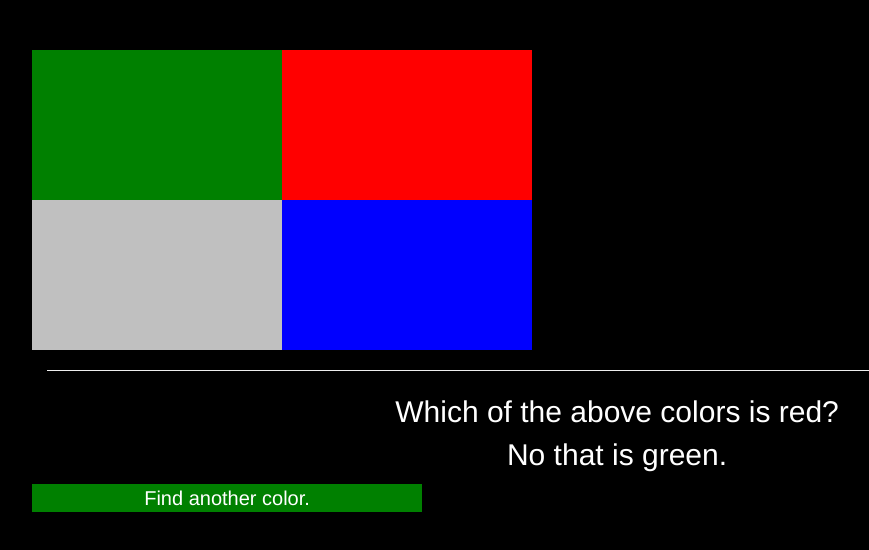
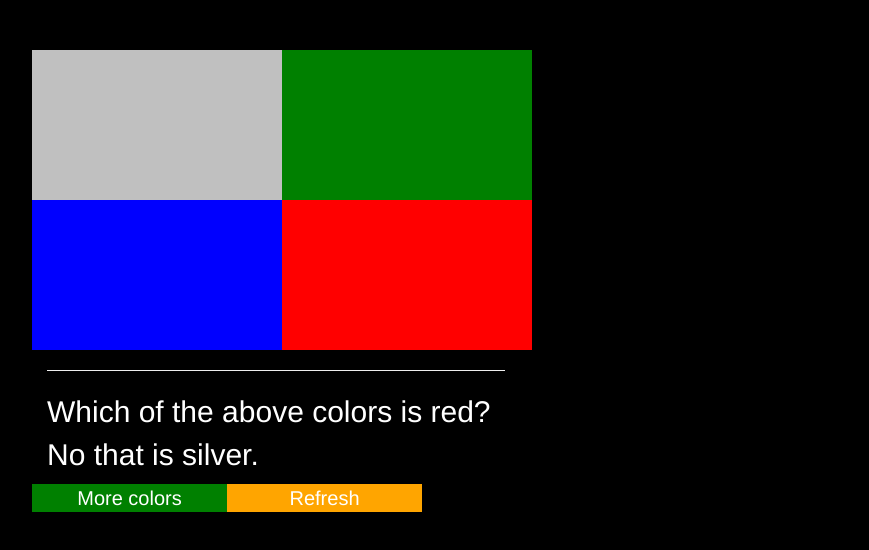
Before and after one commit to Bongwe/name-the-color, a plain HTML site: page index.html in a window 1280 px wide. Both pictures are taken after a click on the element 180 px from the left and 125 px from the top of the page. Shown: the whole page, without its empty margins (23-892 px from the left). Drawn offline with Linux system fonts and the light colour scheme.

Commit message:
added more colors

```diff
--- a/css/main.css
+++ b/css/main.css
@@ -24,26 +24,11 @@ body{
 	background-color: green;
 }
 
+#refresh {
+	background-color: orange;
+}
+
 #theAnswer {
 	width: 200;
 	height: 50px;
 }
-/* #block-1{
-	background-color:green;
-	color: green;
-}
-
-#block-2{
-	background-color:yellow;
-	color: yellow;
-}
-
-#block-3{
-	background-color:pink;
-	color: pink;
-}
-
-#block-4{
-	background-color:blue;
-	color: blue;
-}*/
--- a/index.html
+++ b/index.html
@@ -20,7 +20,7 @@
 	<body>
 		<div class="container">
 			<!-- Example row of columns -->
-			<div class="row text-center">
+			<div class="row">
 				<div class="col-md-6 blocks" id="block-0"></div>
 				<div class="col-md-6 blocks" id="block-1"></div>
 			</div>
@@ -29,19 +29,26 @@
 				<div class="col-md-6 blocks" id="block-3"></div>
 			</div>
 
-			<hr>
+			<div class="row">
+				<div class="col-md-5">
+					<hr>
+				</div>
+			</div>
 
 			<div class="row">
-				<div class="col-md-12 text-center messages" id="theQuestion">
+				<div class="col-md-12 messages" id="theQuestion">
 				</div>
 			</div>
 			<div class="row">
-				<div class="col-md-12 text-center messages" id="theAnswer">
+				<div class="col-md-12 messages" id="theAnswer">
 				</div>
 			</div>
 			<div class="row">
-				<div class="col-md-4 text-center" id="findMoreColors">
-					Find another color.
+				<div class="col-md-2 text-center" id="findMoreColors">
+					More colors
+				</div>
+				<div class="col-md-2 text-center" id="refresh">
+					Refresh
 				</div>
 			</div>
 		</div> <!-- /container -->
--- a/js/main.js
+++ b/js/main.js
@@ -1,10 +1,23 @@
-
+let listOfAllColors = ["Green", "Red", "Silver", "Blue",
+"Aquamarine","Azure", "Purple", "Bisque",
+"Brown", "Burly Wood", "Cadet Blue", "Chartreuse",
+"Gainsboro", "Ghost White", "Gold", "Goldenrod",
+"Honeydew", "Hot Pink", "Indian Red", "Indigo",
+"Ivory", "Khaki", "Lavender", "Lavender Blush",
+"Medium Turquoise", "Medium Violet Red", "Midnight Blue", "Mint Cream",
+"Misty Rose", "Navajo White", "Navy", "Old Lace"];
 
 let min = 0;
 let max = 4;
 let indexOfNextColor = 0;
 let numberOfColors = 4;
-let listOfAllColors = ["Green", "Red", "Silver", "Blue","Aquamarine","Azure", "Purple", "Bisque"];
+
+/*
+two places where this is changes
+when we assing blocks colors
+and when we select the name of the block and get the color
+ */
+let colorsSelectedRandomly = getAListOfRandomNumbers(min, max);
 
 playGame();
 
@@ -18,8 +31,27 @@ function playGame() {
 }
 
 $("#findMoreColors").click(function(){
-	playGame();
+	if (indexOfNextColor < listOfAllColors.length) {
+		removeInfoMessages();
+		playGame();
+	} else {
+		$("#findMoreColors").css({
+			"background-color": "grey"
+		});
+	}
 });
+
+$("#refresh").click(function(){
+	location.reload();
+});
+
+function removeInfoMessages(){
+	$("#theAnswer").html("");
+}
+
+function removeInfoMessages(){
+	$("#theAnswer").html("");
+}
 
 function chooseTheNextColorsToDisplay(indexOfNextColor, numberOfColors, listOfAllColors) {
 	let chosenColors = [];
@@ -31,16 +63,19 @@ function chooseTheNextColorsToDisplay(indexOfNextColor, numberOfColors, listOfAl
 
 function displayColors(listOfColors, numberOfColors){
 	for (let index = 0; index < numberOfColors; index++) {
+		let myColor = colorsSelectedRandomly[index];
 		$("#block-" + index).css({
-			"background-color": listOfColors[index]
+			"background-color": listOfColors[myColor]
 		});
+		//$("#block-" + index).html(listOfColors[index]);
 	}
 }
 
 function doWhenColorIsClicked(listOfColors, numberOfColors,gameChosenColor ){
 	for (let index = 0; index < numberOfColors; index++) {
+		let myColor = colorsSelectedRandomly[index];
 		$("#block-"+index).click(function(){
-			let answer = listOfColors[index];
+			let answer = listOfColors[myColor];
 			checkTheAnswer(gameChosenColor, answer);
 		});
 	}
```
